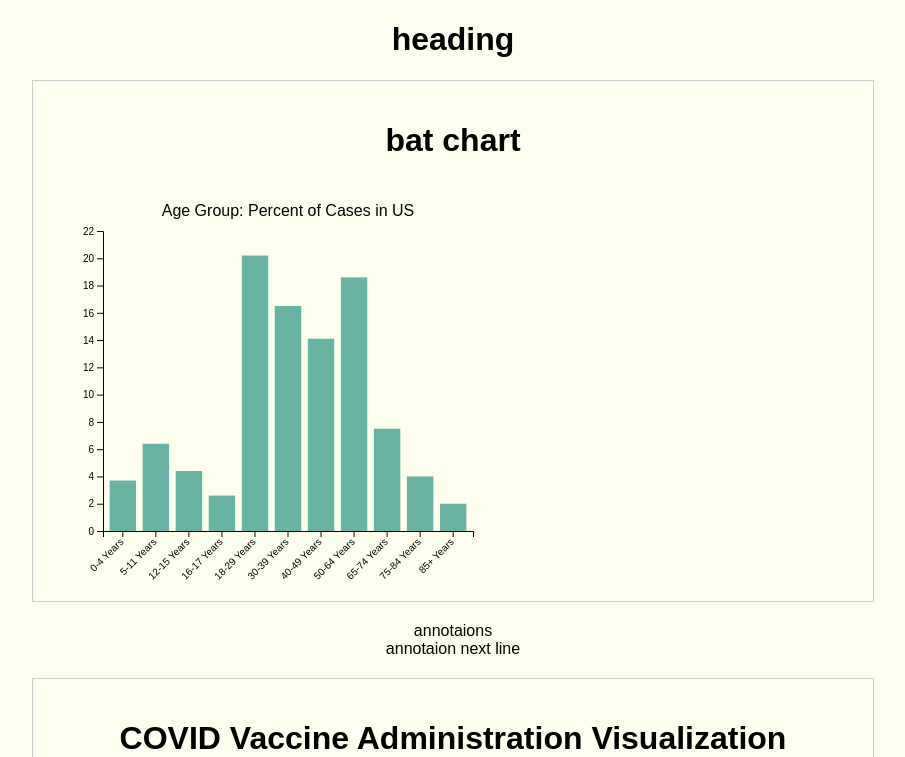
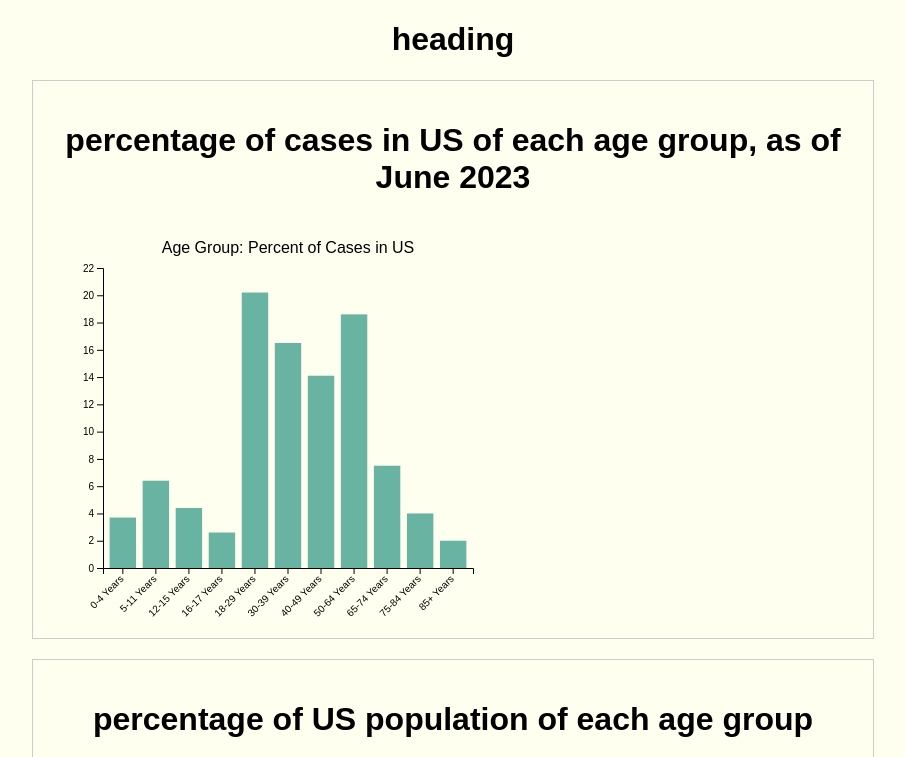
Before and after one commit to DitongMo/CS416-final-project, a plain HTML site: page index.html in a window 1280 px wide. Shown: the top 757 px of the page, without its empty margins (187-1092 px from the left). Drawn offline with nearby package versions, Linux system fonts and the light colour scheme.

Commit message:
Update index.html

```diff
--- a/index.html
+++ b/index.html
@@ -10,8 +10,13 @@
   <h1> heading</h1>
 
     <div class="container">
-    <h1>bat chart</h1>
+    <h1>percentage of cases in US of each age group, as of June 2023 </h1>
     <div id="chart3"></div>
+  </div>
+
+    <div class="container">
+  <h1>percentage of US population of each age group</h1>
+  <div id="chart4"></div>
   </div>
 
   <p> annotaions <br> annotaion next line </p>
@@ -29,10 +34,7 @@
     <div id="chart2"></div>
   </div>
 
-  <div class="container">
-  <h1>COVID Vaccine Administration Visualization script ahhhh</h1>
-  <div id="chart4"></div>
-  </div>
+
 
   <script src="https://d3js.org/d3.v5.min.js"></script>
   <script src="script.js"></script>
```
